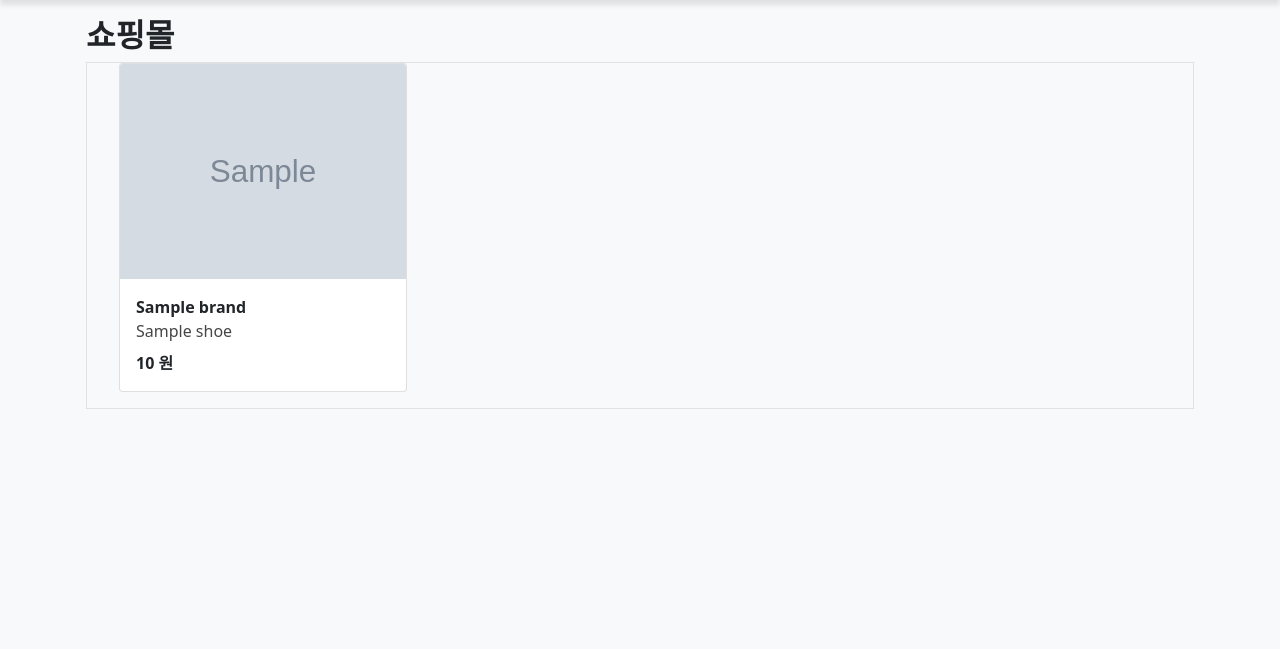
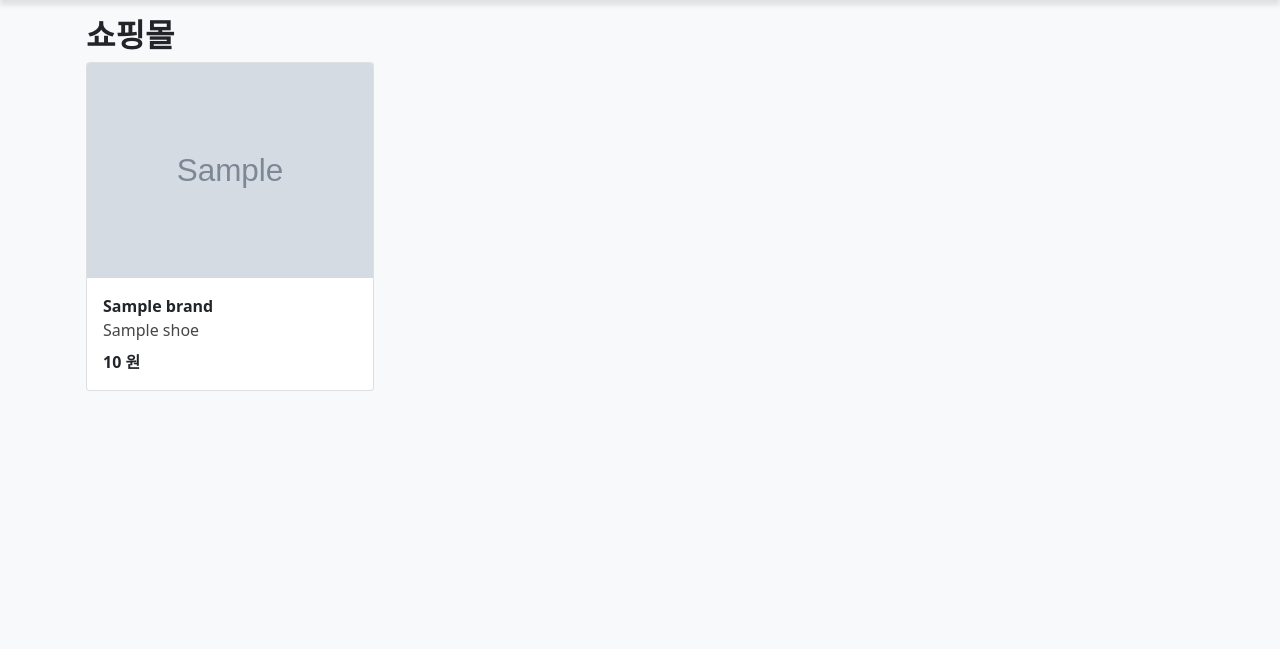
Before and after one commit to bidulgirin/PROJECT_sinbal, a Django app: page /mall/product/ in a window 1280 px wide. Shown: the part 185-834 px from the top of the page. Run offline with Django 5.2, Linux system fonts and the light colour scheme; tables that the repository leaves empty hold one stand-in row (values such as "Sample post"); grey boxes marked "Sample" are stand-in pictures; some libraries are stand-ins or nearby versions.

Commit message:
hotfix:쇼핑몰검색결과 ui 수정

```diff
--- a/templates/mall/product.html
+++ b/templates/mall/product.html
@@ -7,11 +7,10 @@
 <div class="container p-3">
     <div class="g_height">
         <h2 class="fw-bold">쇼핑몰</h2>
-        <div class="border">
         {% if datas %}
-            <ul class="d-flex cards flex-wrap">
+        <div class="d-flex cards flex-wrap">
             {% for data in datas %}
-                <li class="card" style="width: 18rem">
+            <div class="card" style="width: 18rem">
                 <div class="product-list">
                     <!-- LSH START -->
                     <div class="ly-img">
@@ -38,17 +37,16 @@
                     </div>
                     <!-- LSH END -->
                 </div>
-                </li>
+            </div>
             {% endfor %}
-            </ul>
+        </div>
         {% else %}
-            <ul style="justify-content:center; text-align: center; align-items:center;">
-                <li class="">
+        <div style="justify-content:center; text-align: center; align-items:center;">
+            <div class="">
                 데이터가 없습니다
-                </li>
-            </ul>
+            </div>
+        </div>
         {% endif %}
-        </div>
     </div>
     <!-- 페이지 네이션 -->
     <nav aria-label="...">
```
Lines whose indentation alone changed are shown as unchanged.
